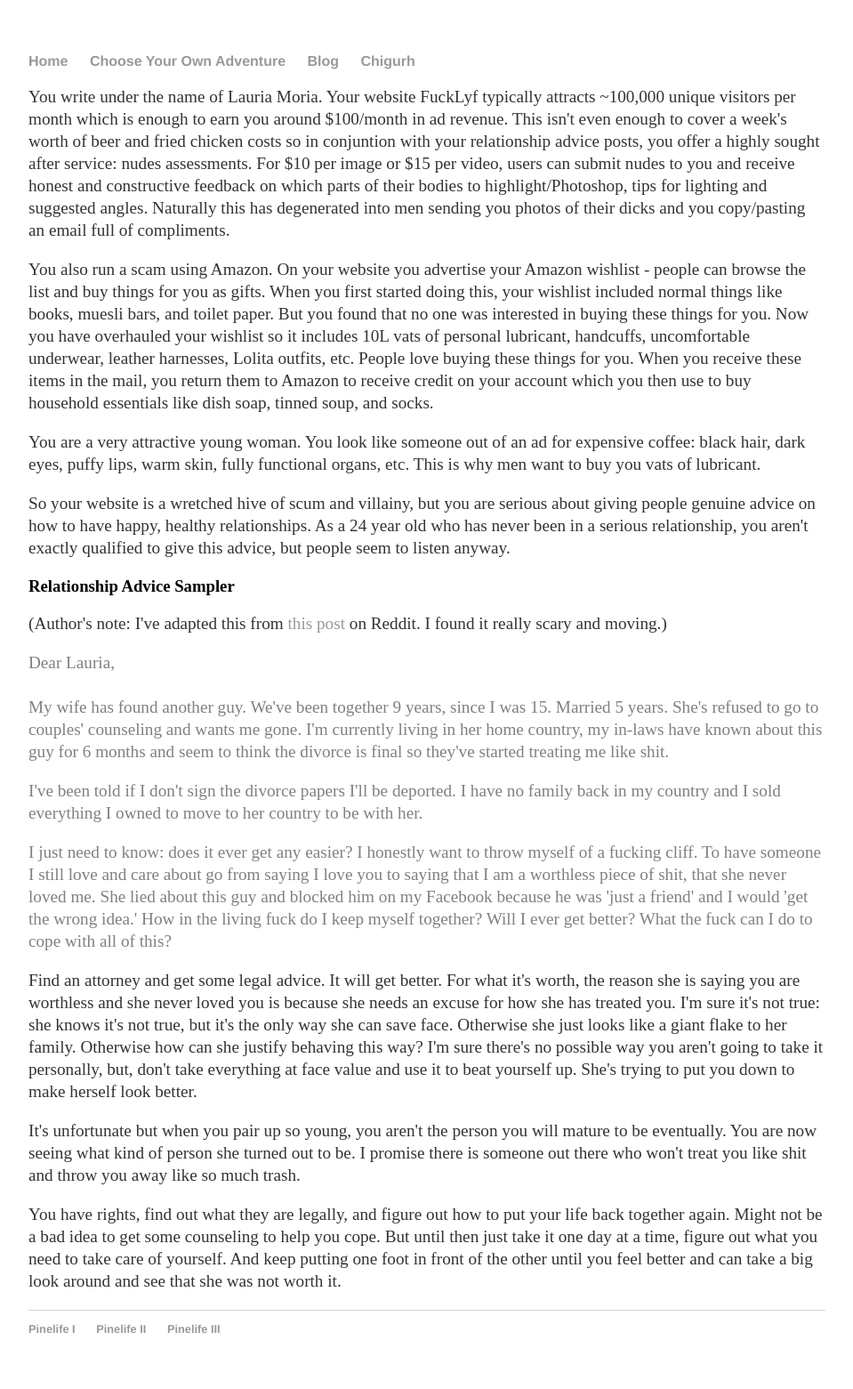
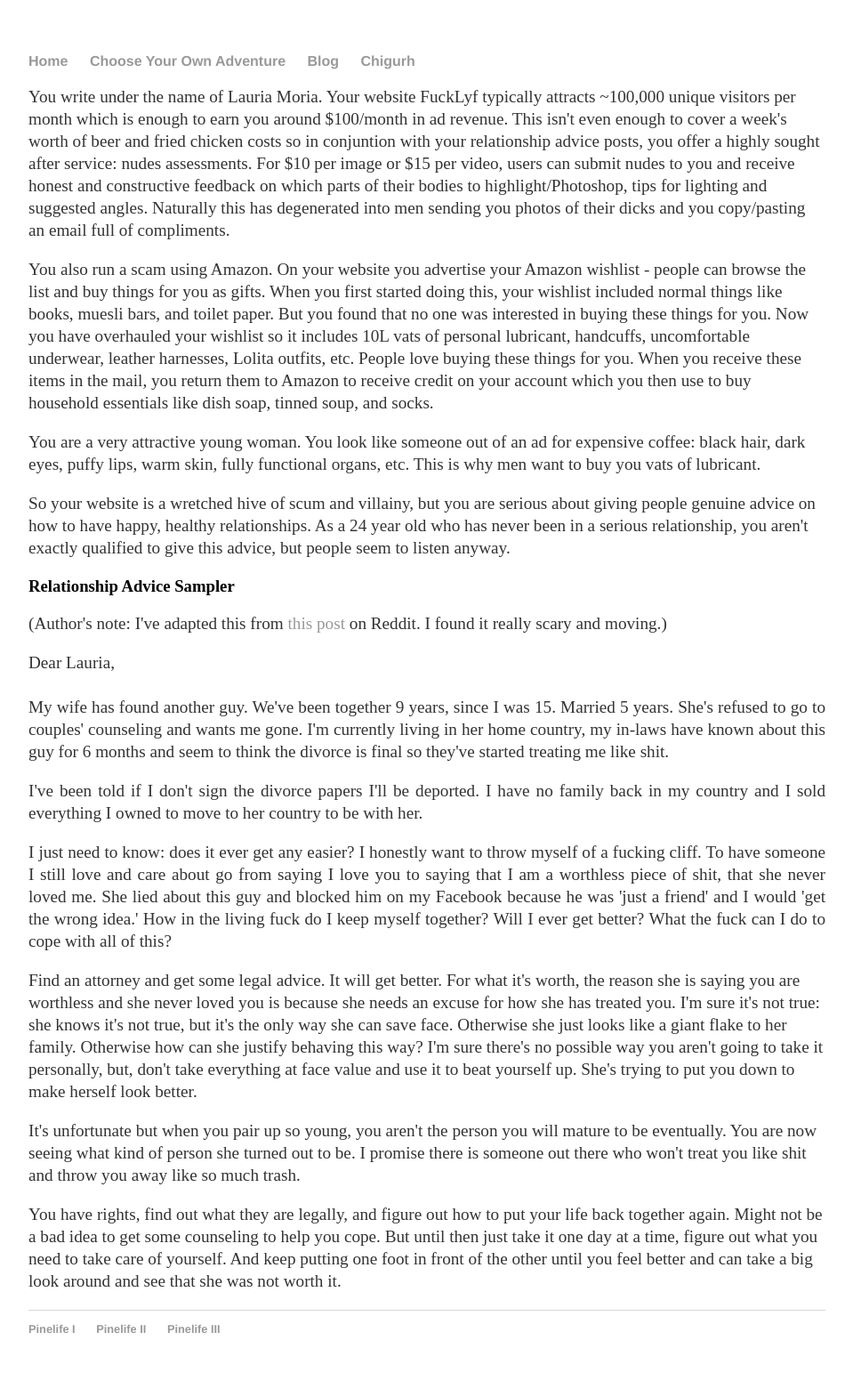
Before and after one commit to Pinelife/pinelife.github.io, a Jekyll site: the page built from Hellhole/Room2.html, in a window 1280 px wide. Shown: the whole page at 89% size, without its empty margins (160-1119 px from the left). Built offline with Jekyll 4.4.1, drawn with Linux system fonts in a browser that asks for light colours.

Commit message:
Update Room2.html

```diff
--- a/Hellhole/Room2.html
+++ b/Hellhole/Room2.html
@@ -29,15 +29,15 @@ title: Pinelife
 <p>(Author's note: I've adapted this from <a href = "https://www.reddit.com/r/relationships/comments/6bleen/me_24mwith_my_wife25f_9_years_together_5_married/">
     this post</a> on Reddit. I found it really scary and moving.)</p>
 
-<p style="color:grey;">
+<p style="text-align:justify">
   Dear Lauria,<br/>
   <br/>
   My wife has found another guy. We've been together 9 years, since I was 15. Married 5 years. She's refused to go to couples' counseling and wants me gone. I'm currently living in her
   home country, my in-laws have known about this guy for 6 months and seem to think the divorce is final so they've started treating me
   like shit.</p>
-<p style="color:grey;">I've been told if I don't sign the divorce papers I'll be deported. I have no family back in my country and I sold everything I owned
+<p style="text-align:justify">I've been told if I don't sign the divorce papers I'll be deported. I have no family back in my country and I sold everything I owned
   to move to her country to be with her.</p>
-<p style="color:grey;">I just need to know: does it ever get any easier? I honestly want to throw myself of a fucking cliff. To have someone I still love
+<p style="text-align:justify">I just need to know: does it ever get any easier? I honestly want to throw myself of a fucking cliff. To have someone I still love
   and care about go from saying I love you to saying that I am a worthless piece of shit, that she never loved me. She lied about
   this guy and blocked him on my Facebook because he was 'just a friend' and I would 'get the wrong idea.' How in the living fuck do
   I keep myself together? Will I ever get better? What the fuck can I do to cope with all of this?</p>
```
